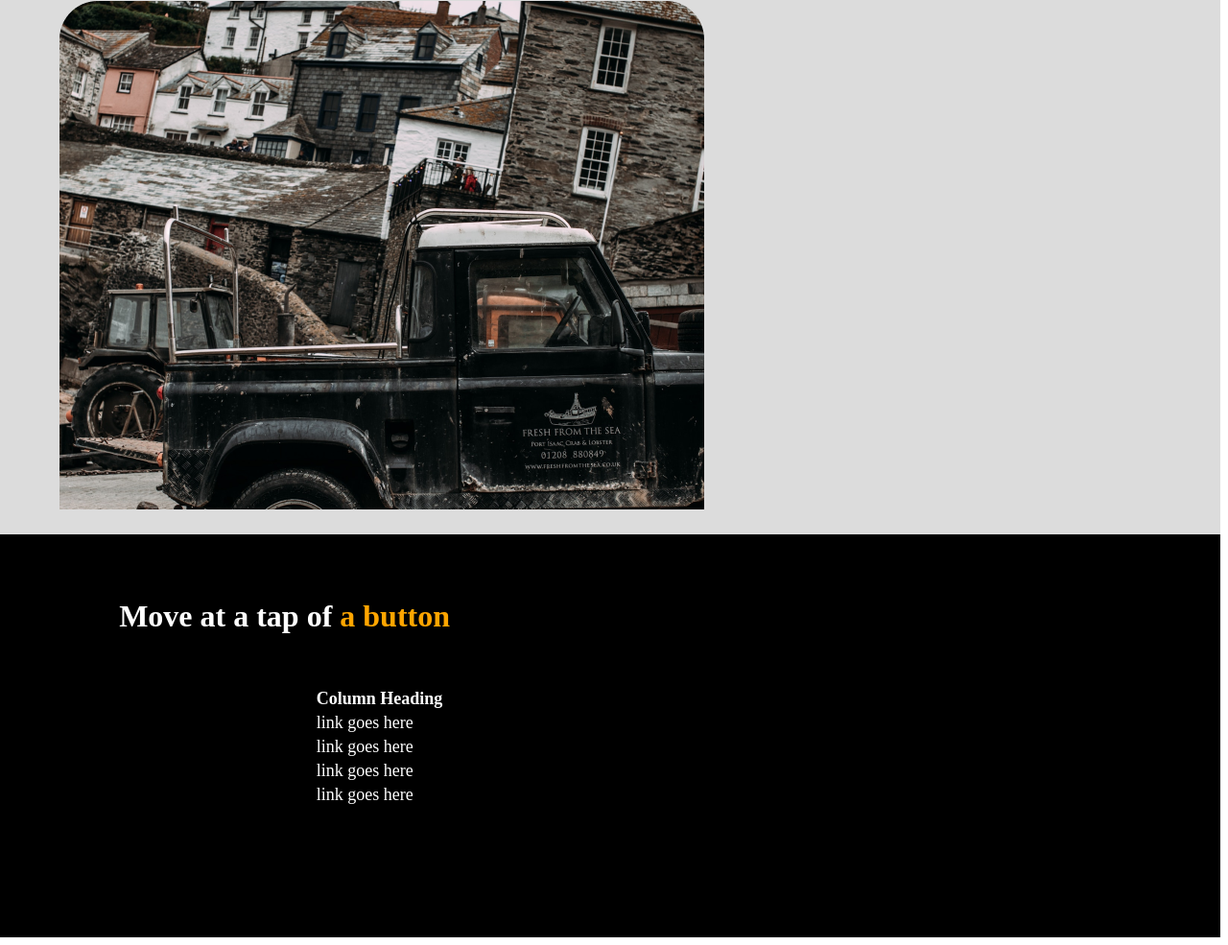
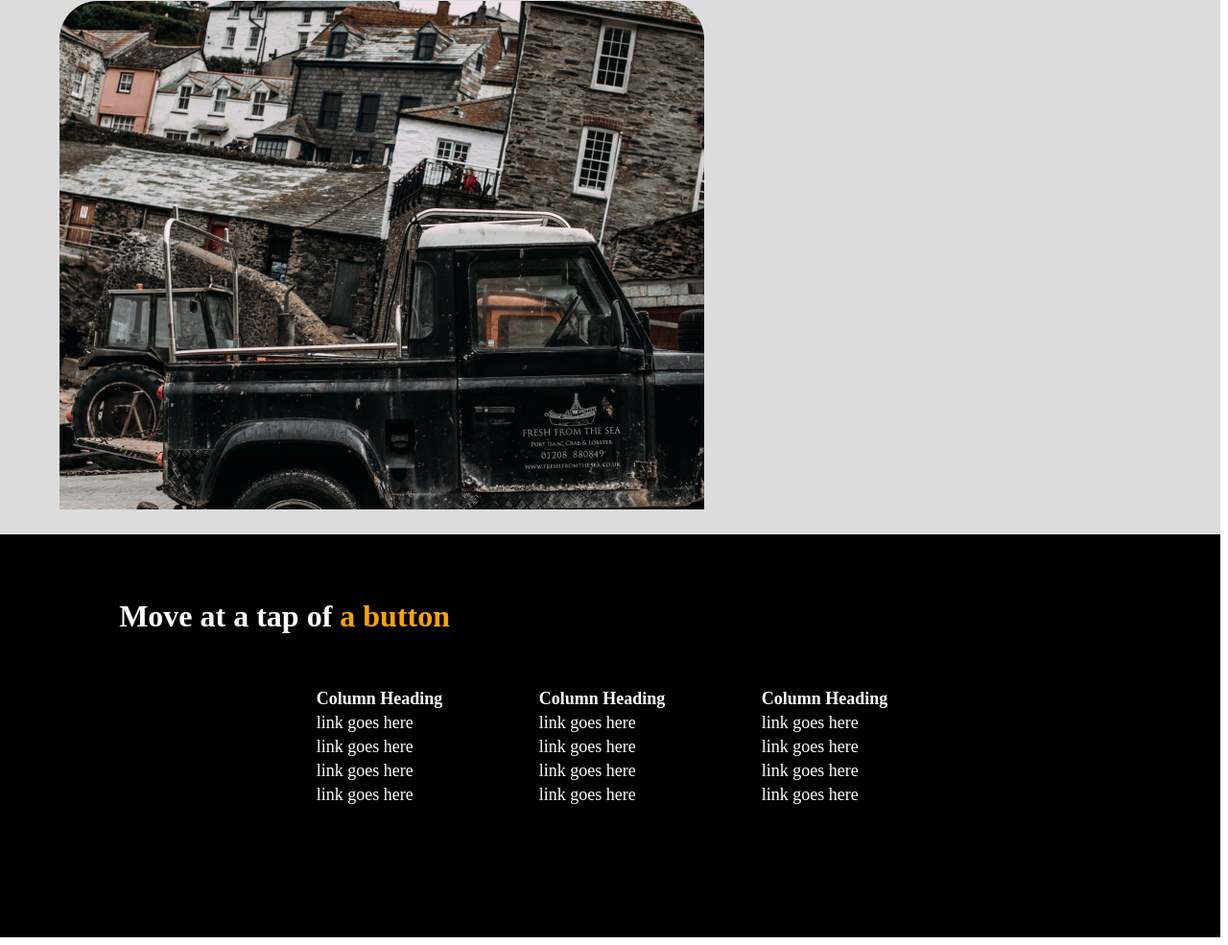
Before and after one commit to danmaraba/Quick-Movers-Website, a plain HTML site: page index.html in a window 1280 px wide. Shown: the part 3761-4746 px from the top of the page at 96% size. Drawn offline with Linux system fonts and the light colour scheme.

Commit message:
Updated index.html

```diff
--- a/index.html
+++ b/index.html
@@ -71,7 +71,7 @@
 
                 </table>
             </div>
-            <!-- <div class="Column2">
+            <div class="Column2">
                 <table>
                     <tr>
                         <th>Column Heading</th>
@@ -95,6 +95,6 @@
             </div>
         </div>
         </div>
-    </div> -->
+    </div>
 </body>
 </html>
```
